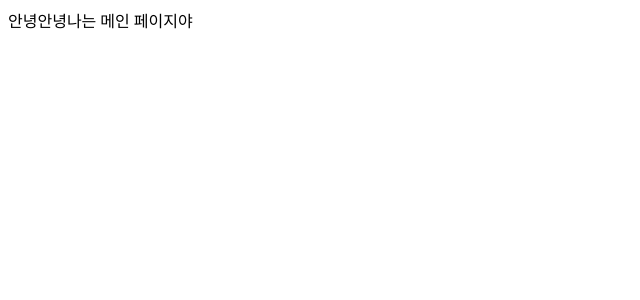
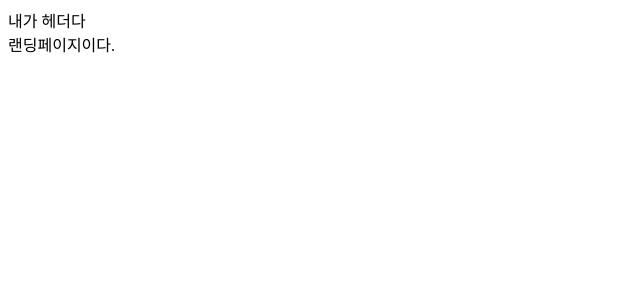
Before and after one commit to schedule-Avengers/taskify, a React (Vite) app: page / in a window 1280 px wide. Shown: the top 300 px of the page, without its empty margins (0-640 px from the left). Built offline with nearby package versions, Linux system fonts and the light colour scheme.

Commit message:
app createbrowserrouter 기능 추가

```diff
--- a/src/App.tsx
+++ b/src/App.tsx
@@ -1,5 +1,56 @@
+import { RouterProvider, createBrowserRouter } from 'react-router-dom';
+
+import Landing from '@pages/landing';
+import SignIn from '@pages/signin';
+import SignUp from '@pages/signup';
+import MyDashBoard from '@pages/mydashboard';
+import DashBoard from '@pages/dashboard';
+import MyPage from '@pages/mypage';
+import Layout from '@pages/layout';
+import NotFound from '@pages/notfound';
+
+const router = createBrowserRouter([
+  {
+    path: '/',
+    element: <Layout />,
+    errorElement: <NotFound />,
+    //layout outlet줘서 아래는 children에 속하게 됨 모든 하위주소들은 '/'가 포함되어 있다.
+    children: [
+      {
+        path: '',
+        element: <Landing />,
+      },
+      {
+        path: 'mydashboard',
+        element: <MyDashBoard />,
+      },
+      {
+        path: 'dashboard',
+        element: <DashBoard />,
+      },
+      // {
+      //   path: 'dashboard/:dashboard',
+      //   element: <DashBoardDetail />,
+      // },
+      {
+        path: 'mypage',
+        element: <MyPage />,
+      },
+    ],
+  },
+  //layout에 속하지 않는 라우터 설정
+  {
+    path: '/signin',
+    element: <SignIn />,
+  },
+  {
+    path: '/signup',
+    element: <SignUp />,
+  },
+]);
+
 function App() {
-  return <>안녕안녕나는 메인 페이지야</>;
+  return <RouterProvider router={router} />;
 }
 
 export default App;
```
